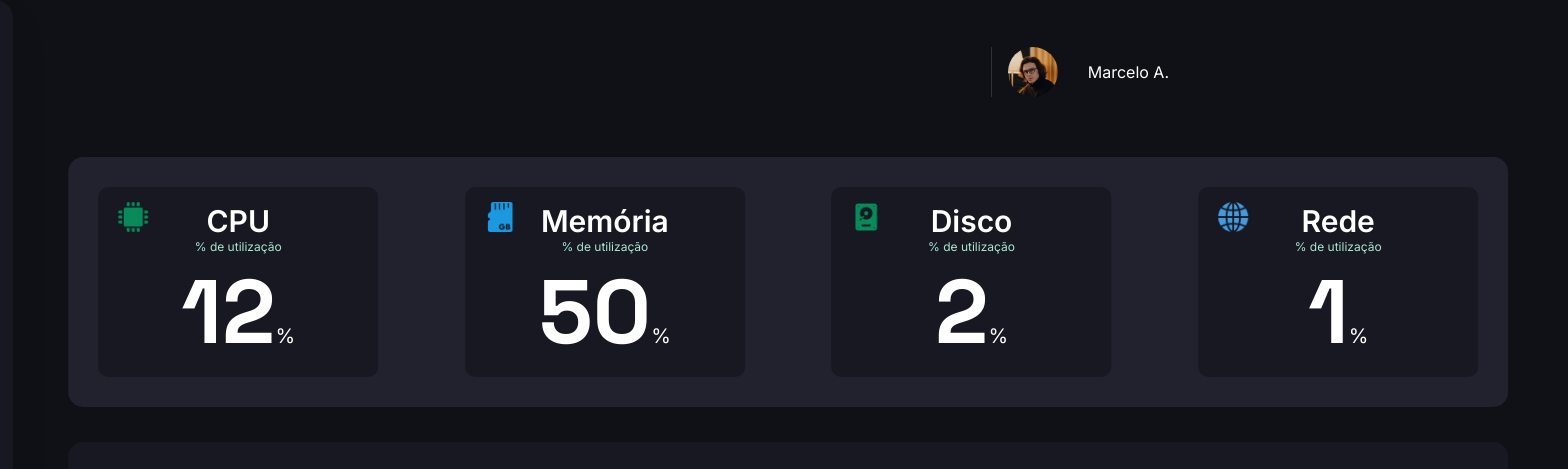
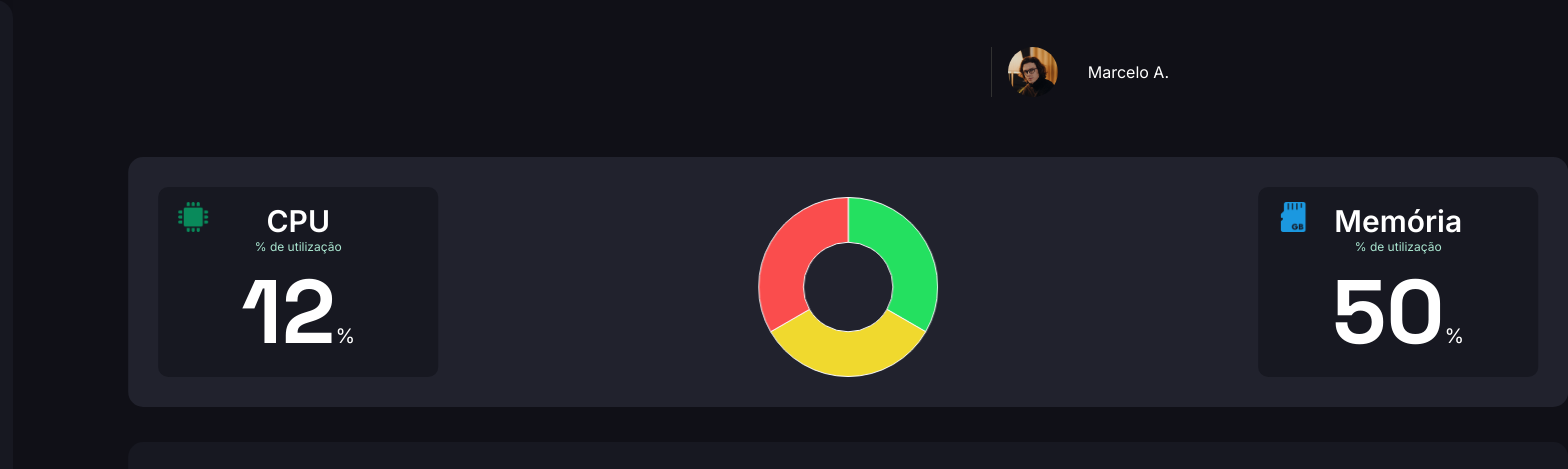
Before and after one commit to Acflaz/Projeto-WatchmanSystem-Desenvolvimento, a website: page site/public/dashboard/dashboardSuporte.html in a window 1280 px wide. Shown: the top 469 px of the page, 1568 px wide, since content can reach past the window. Drawn offline with nearby package versions, Linux system fonts and the light colour scheme.

Commit message:
Subindo algumas alterações de CSS na dashboard

```diff
--- a/site/public/dashboard/dashboardSuporte.css
+++ b/site/public/dashboard/dashboardSuporte.css
@@ -108,6 +108,14 @@ nav img {
 }
 
 /* Fim seção do perfil */
+
+main{
+    background-color: #101017;
+    position: relative;
+    width: calc(100% - 60px);
+    min-height: 100vh;
+    left: 60px;
+}
 
 /* KPI's */
 
@@ -288,3 +296,17 @@ body::-webkit-scrollbar {
 	-webkit-box-shadow: inset 0 0 6px rgba(0,0,0,.3);
 	background-color: #358be0;
 }
+
+.containerGrafico{
+    border-radius: 10px;
+    width: 280px;
+    height: 190px;
+    margin: 10px;
+    display: flex;
+    justify-content: center;
+    align-items: center;
+}
+
+.contentGrafico{
+    width: 180px;
+}
--- a/site/public/dashboard/dashboardSuporte.html
+++ b/site/public/dashboard/dashboardSuporte.html
@@ -8,6 +8,7 @@
   <link rel="stylesheet" href="dashboardSuporte.css">
   <link rel="shortcut icon" href="./assets/logo.png" type="image/x-icon">
   <script src="script.js"></script>
+  <script src="https://cdn.jsdelivr.net/npm/chart.js"></script>
   <title>Dashboard | Home</title>
 </head>
 
@@ -28,6 +29,7 @@
     </div>
   </section>
 
+  <main>
     <section class="sectionPerfil" onclick="entrarPerfil()">
       <div class="containerPerfil">
         <div class="contentImage" id="imageUser">
@@ -38,8 +40,6 @@
         </div>
       </div>
     </section>
-
-    <main>
     <section class="sectionKPI">
       <div class="GroupKPI">
         <div class="containerKPI">
@@ -54,6 +54,11 @@
             <p>12<span>%</span></p>
           </div>
         </div>
+        <div class="containerGrafico">
+          <div class="contentGrafico">
+            <canvas id="kpi"></canvas>
+          </div>
+        </div>
         <div class="containerKPI">
           <img src="assets/cartao-de-memoria.png" alt="">
           <div class="containerKPI1">
@@ -66,36 +71,6 @@
             </div>
             <div class="contentVerticalParametro">
               <p>50<span>%</span></p>
-                        </div>
-                    </div>
-                </div>
-                <div class="containerKPI">
-                    <img src="assets/disco-rigido.png" alt="">
-                    <div class="containerKPI1">
-                        <div class="contentHorizontal">
-                            <!-- <img src="assets/cpu-do-computador.png" alt=""> -->
-                            <h1>Disco</h1>
-                        </div>
-                        <div class="contentVertical">
-                            <p>% de utilização</p>
-                        </div>
-                        <div class="contentVerticalParametro">
-                            <p>2<span>%</span></p>
-                        </div>
-                    </div>
-                </div>
-                <div class="containerKPI">
-                    <img src="assets/rede.png" alt="">
-                    <div class="containerKPI1">
-                        <div class="contentHorizontal">
-                            <!-- <img src="assets/cpu-do-computador.png" alt=""> -->
-                            <h1>Rede</h1>
-                        </div>
-                        <div class="contentVertical">
-                            <p>% de utilização</p>
-                        </div>
-                        <div class="contentVerticalParametro">
-                            <p>1<span>%</span></p>
             </div>
           </div>
         </div>
@@ -203,6 +178,31 @@
 
 </html>
 <script>
+  // Gráfico KPI
+  const ctx = document.getElementById('kpi');
+  new Chart(ctx, {
+    type: 'doughnut',
+    data: {
+      datasets: [{
+        label: 'Quantidade',
+        data: [4, 4, 4],
+        borderWidth: 1,
+        backgroundColor: [
+          'rgb(36, 224, 96)',
+          'rgb(240, 217, 46)',
+          'rgb(250, 77, 77)'
+        ],
+      }],
+    },
+    options: {
+      responsive: true,
+      maintainAspectRatio: false, // impede que o gráfico mantenha a proporção padrão
+      width: 100, // largura do gráfico em pixels
+      height: 100 // altura do gráfico em pixels
+    }
+  });
+
+
   function semPermissao() {
     alert("Você não possui permissão para cadastrar usuários")
   }
--- a/site/public/dashboard/graficos.css
+++ b/site/public/dashboard/graficos.css
@@ -10,6 +10,14 @@
 
 body {
     background-color: #101017;
+}
+
+main{
+    background-color: #101017;
+    position: relative;
+    width: calc(100% - 60px);
+    min-height: 100vh;
+    left: 60px;
 }
 
 .logo {
```
Also changed, not shown: site/public/dashboard/graficos.html (+10 -8 lines). Lines whose indentation alone changed are shown as unchanged.
